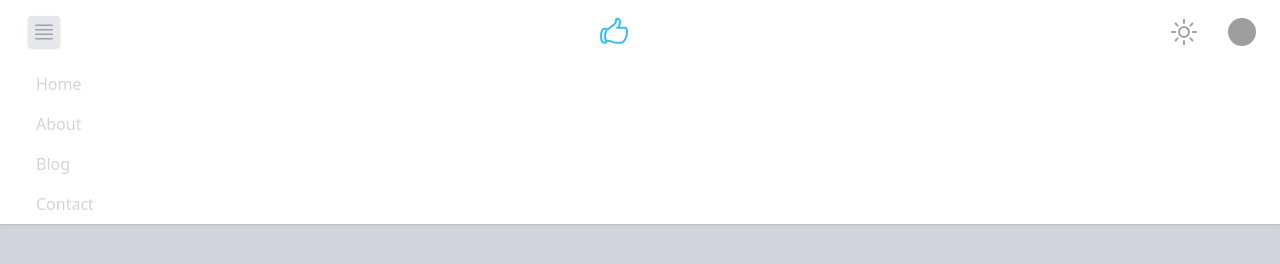
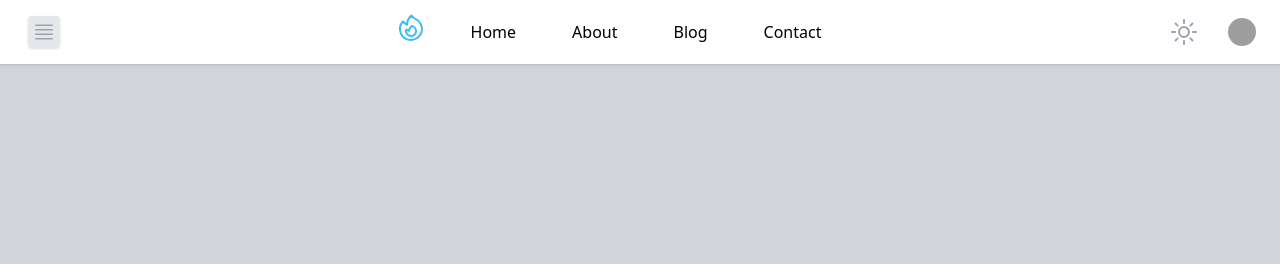
Before and after one commit to 121038217/TailwindCSS1, a website built with Vite: page index.html in a window 1280 px wide. Built offline with nearby package versions, Linux system fonts and the light colour scheme; grey boxes are pictures that could not be loaded.

Commit message:
Terminación de la barra de navegación

```diff
--- a/index.html
+++ b/index.html
@@ -17,34 +17,47 @@
           </svg>
         </button>
 
-        <!-- LOGO -->
-        <a href="" class="text-sky-400 hover:rotate-45 duration-500"><svg class="h-8 w-8" xmlns="http://www.w3.org/2000/svg" fill="none" viewBox="0 0 24 24" stroke-width="1.5" stroke="currentColor" class="w-6 h-6">
-            <path stroke-linecap="round" stroke-linejoin="round" d="M6.633 10.25c.806 0 1.533-.446 2.031-1.08a9.041 9.041 0 0 1 2.861-2.4c.723-.384 1.35-.956 1.653-1.715a4.498 4.498 0 0 0 .322-1.672V2.75a.75.75 0 0 1 .75-.75 2.25 2.25 0 0 1 2.25 2.25c0 1.152-.26 2.243-.723 3.218-.266.558.107 1.282.725 1.282m0 0h3.126c1.026 0 1.945.694 2.054 1.715.045.422.068.85.068 1.285a11.95 11.95 0 0 1-2.649 7.521c-.388.482-.987.729-1.605.729H13.48c-.483 0-.964-.078-1.423-.23l-3.114-1.04a4.501 4.501 0 0 0-1.423-.23H5.904m10.598-9.75H14.25M5.904 18.5c.083.205.173.405.27.602.197.4-.078.898-.523.898h-.908c-.889 0-1.713-.518-1.972-1.368a12 12 0 0 1-.521-3.507c0-1.553.295-3.036.831-4.398C3.387 9.953 4.167 9.5 5 9.5h1.053c.472 0 .745.556.5.96a8.958 8.958 0 0 0-1.302 4.665c0 1.194.232 2.333.654 3.375Z" />
-          </svg>
-          </a>
+        <div class="flex">
+            <!-- LOGO -->
+            <a href="" class="text-sky-400 hover:rotate-45 duration-500">
+                <svg class="h-8 w-8" xmlns="http://www.w3.org/2000/svg" fill="none" viewBox="0 0 24 24" stroke-width="1.5" stroke="currentColor" class="w-6 h-6">
+                    <path stroke-linecap="round" stroke-linejoin="round" d="M15.362 5.214A8.252 8.252 0 0 1 12 21 8.25 8.25 0 0 1 6.038 7.047 8.287 8.287 0 0 0 9 9.601a8.983 8.983 0 0 1 3.361-6.867 8.21 8.21 0 0 0 3 2.48Z"></path>
+                    <path stroke-linecap="round" stroke-linejoin="round" d="M12 18a3.75 3.75 0 0 0 .495-7.468 5.99 5.99 0 0 0-1.925 3.547 5.975 5.975 0 0 1-2.133-1.001A3.75 3.75 0 0 0 12 18Z"></path>
+                </svg>
+            </a>
 
+            <div class="space-x-8 ml-8 hidden md:flex">
+                <a href="" class="slate-600 px-3 py-2 hover:text-sky-400 transition-colors">Home</a>
+                <a href="" class="slate-600 px-3 py-2 hover:text-sky-400 transition-colors">About</a>
+                <a href="" class="slate-600 px-3 py-2 hover:text-sky-400 transition-colors">Blog</a>
+                <a href="" class="slate-600 px-3 py-2 hover:text-sky-400 transition-colors">Contact</a>
+            </div>
+        </div>
 
         <div class="flex"> <!--FLex Para trabajar con los dos botones -->
 
             <!-- DARK Y LIGHT MODE. ransition-colors --> <!-- ransition-colors es para la transicion del sun-->
-            <button class="px-1 text-gray-400 hover:bg-sky-400 hover:text-white rounded-full transition-colors focus:ring-2 focus:ring-slate-200"><svg class="h-8 w-8"  xmlns="http://www.w3.org/2000/svg" fill="none" viewBox="0 0 24 24" stroke-width="1.5" stroke="currentColor" class="w-6 h-6">
-                <path stroke-linecap="round" stroke-linejoin="round" d="M12 3v2.25m6.364.386-1.591 1.591M21 12h-2.25m-.386 6.364-1.591-1.591M12 18.75V21m-4.773-4.227-1.591 1.591M5.25 12H3m4.227-4.773L5.636 5.636M15.75 12a3.75 3.75 0 1 1-7.5 0 3.75 3.75 0 0 1 7.5 0Z" />
+            <button class="px-1 text-gray-400 hover:bg-sky-400 hover:text-white rounded-full transition-colors focus:ring-2 focus:ring-slate-200">
+                <svg class="h-8 w-8"  xmlns="http://www.w3.org/2000/svg" fill="none" viewBox="0 0 24 24" stroke-width="1.5" stroke="currentColor" class="w-6 h-6">
+                    <path stroke-linecap="round" stroke-linejoin="round" d="M12 3v2.25m6.364.386-1.591 1.591M21 12h-2.25m-.386 6.364-1.591-1.591M12 18.75V21m-4.773-4.227-1.591 1.591M5.25 12H3m4.227-4.773L5.636 5.636M15.75 12a3.75 3.75 0 1 1-7.5 0 3.75 3.75 0 0 1 7.5 0Z" />
               </svg>
               </button>
 
             <!-- boton usuario logeado -->  <!-- ml a la izquierda de 6 espacio. hacer un hover(rotar imag) de 6. Duration es lo que tarde en la duración del movimiento. rounded-full h-9 w-9 es para hacerlo redondeado la imagen -->
-            <button class="ml-6 text-sky-400 hover:rotate-6 duration-100"><img class="rounded-full h-7 w-7" src="http://ui-avatars.com/api?name=Lilian Maldonado" alt="Lilian Maldonado"></button>
+            <button class="ml-6 text-sky-400 hover:rotate-6 duration-100">
+                <img class="rounded-full h-7 w-7" src="http://ui-avatars.com/api?name=Lilian Maldonado" alt="Lilian Maldonado">
+            </button>
 
         </div>
 
     </div>
+    <div class="space-y-1 border-t pb-3 pt-2 md:hidden" >
 <!-- Navegación Móvil -->
     <a href="" class="block rounded-md px-3 py-2 hover:bg-sky-400 hover:text-white transition-colors text-gray-300"> Home </a>
     <a href="" class="block rounded-md px-3 py-2 hover:bg-sky-400 hover:text-white transition-colors text-gray-300"> About </a>
     <a href="" class="block rounded-md px-3 py-2 hover:bg-sky-400 hover:text-white transition-colors text-gray-300"> Blog </a>
-    <a href="" class="block rounded-md px-3 py-2 hover:bg-sky-400 hover:text-white transition-colors text-gray-300"> Contact </a>
-
-
+    <a href="" class="block rounded-md px-3 py-2 hover:bg-sky-400 hover:text-white transition-colors text-gray-300x"> Contact </a>
+    </div>
 
 </header>
 <!--Fin Barra de navagación -->
```
